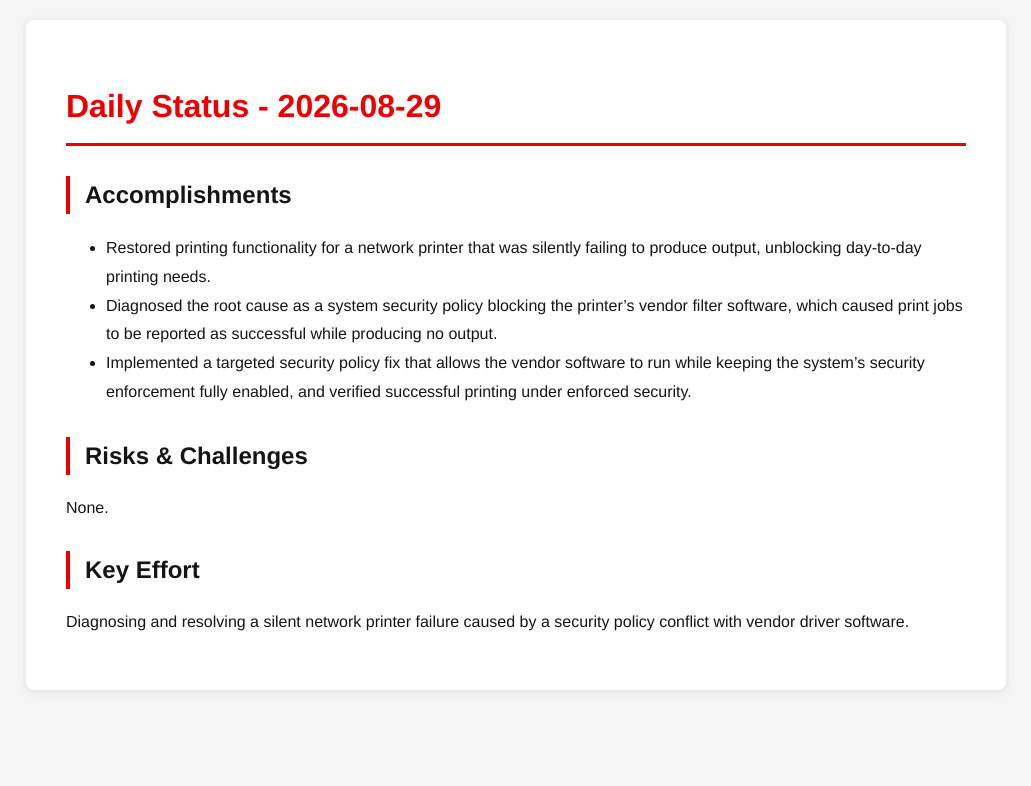
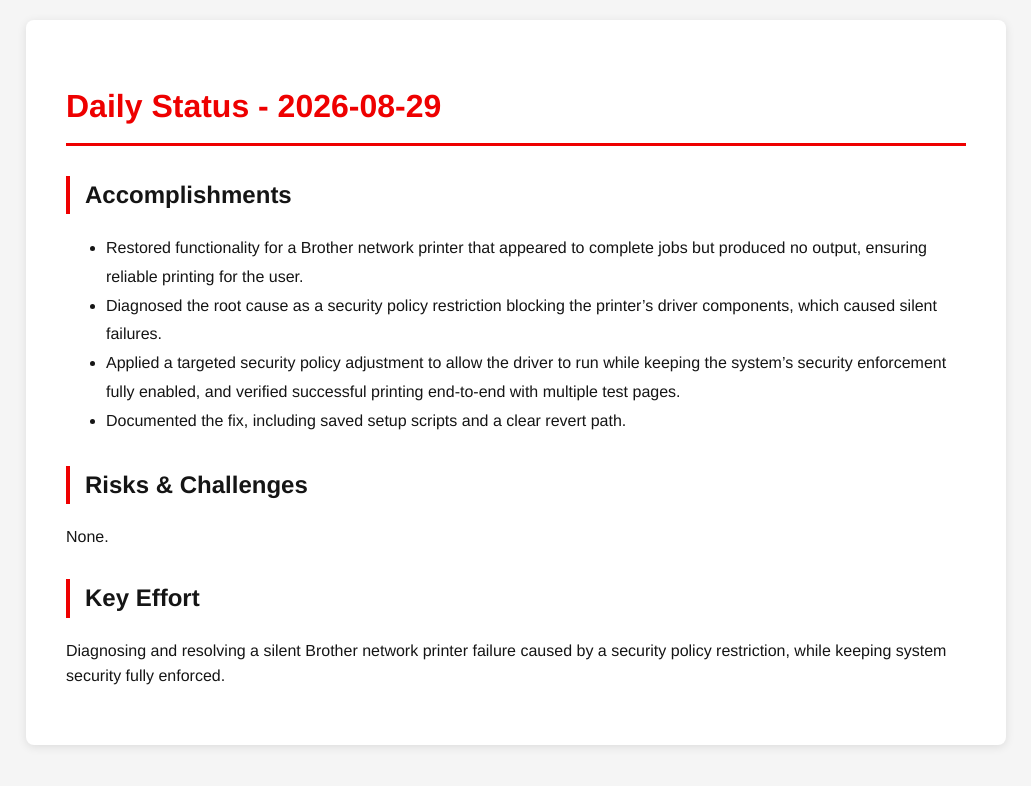
Before and after one commit to tzvatot/daily-status, a Jekyll site: the page built from 2026-08-29.md, in a window 1280 px wide. Shown: the top 786 px of the page, without its empty margins (124-1155 px from the left). Built offline with Jekyll 4.4.1, drawn with Linux system fonts in a browser that asks for light colours.

Commit message:
Daily status update - 2026-08-29

```diff
--- a/2026-08-29.md
+++ b/2026-08-29.md
@@ -7,12 +7,13 @@ date: 2026-08-29
 # Daily Status - 2026-08-29
 
 ## Accomplishments
-- Restored printing functionality for a network printer that was silently failing to produce output, unblocking day-to-day printing needs.
-- Diagnosed the root cause as a system security policy blocking the printer's vendor filter software, which caused print jobs to be reported as successful while producing no output.
-- Implemented a targeted security policy fix that allows the vendor software to run while keeping the system's security enforcement fully enabled, and verified successful printing under enforced security.
+- Restored functionality for a Brother network printer that appeared to complete jobs but produced no output, ensuring reliable printing for the user.
+- Diagnosed the root cause as a security policy restriction blocking the printer's driver components, which caused silent failures.
+- Applied a targeted security policy adjustment to allow the driver to run while keeping the system's security enforcement fully enabled, and verified successful printing end-to-end with multiple test pages.
+- Documented the fix, including saved setup scripts and a clear revert path.
 
 ## Risks & Challenges
 None.
 
 ## Key Effort
-Diagnosing and resolving a silent network printer failure caused by a security policy conflict with vendor driver software.
+Diagnosing and resolving a silent Brother network printer failure caused by a security policy restriction, while keeping system security fully enforced.
```
